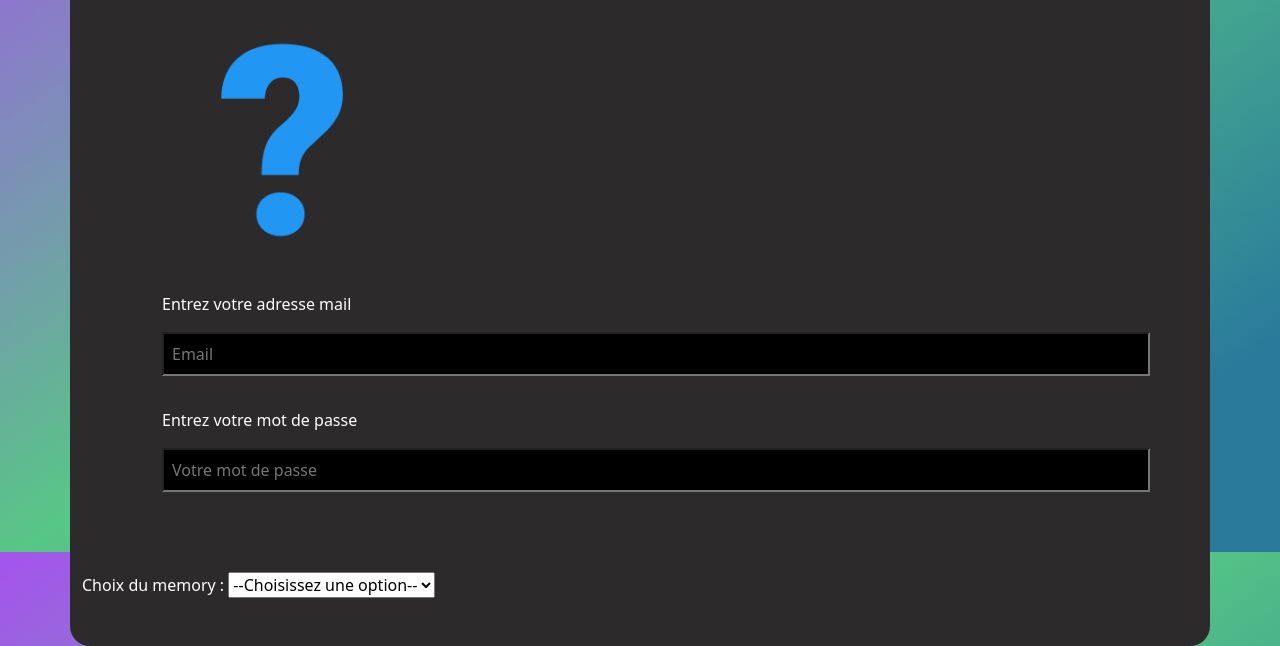
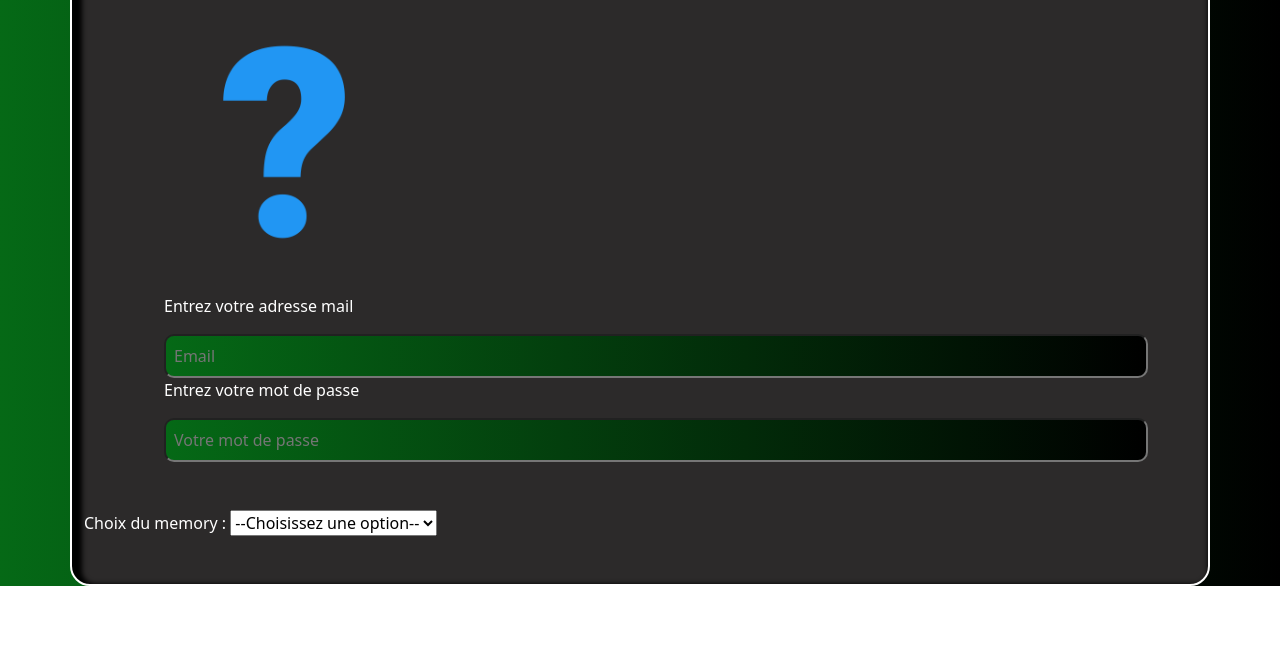
Before and after one commit to AdrienQ18/RD2WWM_Memory, a plain HTML site: page profil.html in a window 1280 px wide. Shown: the part 248-894 px from the top of the page. After the commit the page ends 834 px from the top, so only its background shows below. Drawn offline with nearby package versions, Linux system fonts and the light colour scheme.

Commit message:
maj  html css + js sur memory

```diff
--- a/connection.css
+++ b/connection.css
@@ -1,8 +1,12 @@
 body {
     width: 100%;
     height: 100vh;
-    background: #2A7B9B;
-    background: linear-gradient(325deg, rgba(42, 123, 155, 1) 13%, rgba(87, 199, 133, 1) 52%, rgba(165, 83, 237, 1) 100%);
+    background: #056916;
+    background: linear-gradient(90deg, rgba(5, 105, 22, 1) 0%, rgba(0, 0, 0, 1) 100%);
+}
+
+.container-xxl {
+    color: white;
 }
 
 .container-lg {
@@ -12,12 +16,9 @@ body {
     flex-direction: column;
     gap: 1rem;
     background-color: rgb(44, 42, 42);
-    color: white;
     border-radius: 20px;
-}
-
-h1 {
-    color: white;
+    border: 2px solid white;
+    box-shadow: inset 5px 5px 5px 5px black;
 }
 
 .input {
@@ -28,10 +29,12 @@ h1 {
 }
 
 .entree {
-    background-color: black;
-    color: white;
+    background: #056916;
+    background: linear-gradient(90deg, rgba(5, 105, 22, 1) 0%, rgba(0, 0, 0, 1) 100%);
     padding: 0.5rem;
-    margin-bottom: 1rem;
+    border-radius: 10px;
+    margin-bottom: 2rem;
+
 }
 
 .boutons {
--- a/css/styles.css
+++ b/css/styles.css
@@ -1,6 +1,10 @@
 body {
-    background: #2A7B9B;
-    background: linear-gradient(325deg, rgba(42, 123, 155, 1) 13%, rgba(87, 199, 133, 1) 52%, rgba(165, 83, 237, 1) 100%);
+    background: #056916;
+    background: linear-gradient(90deg, rgba(5, 105, 22, 1) 0%, rgba(0, 0, 0, 1) 100%);
+}
+
+.container-xxl {
+    color: white;
 }
 
 .container-lg {
@@ -12,15 +16,14 @@ body {
     justify-content: center;
     gap: 1rem;
     background-color: rgb(44, 42, 42);
-    color: white;
     border-radius: 20px;
     padding-inline: 5rem;
     align-items: center;
-}
-h1 {
-    color: white;
+    border: 2px solid white;
+    box-shadow: inset 5px 5px 5px 5px black;
 }
 
-.img-fluid{
+
+.img-fluid {
     width: 60rem;
 }
--- a/formulaire.css
+++ b/formulaire.css
@@ -1,8 +1,12 @@
 body {
     width: 100%;
     height: 100vh;
-    background: #2A7B9B;
-    background: linear-gradient(325deg, rgba(42, 123, 155, 1) 13%, rgba(87, 199, 133, 1) 52%, rgba(165, 83, 237, 1) 100%);
+    background: #056916;
+    background: linear-gradient(90deg, rgba(5, 105, 22, 1) 0%, rgba(0, 0, 0, 1) 100%);
+}
+
+.container-xxl {
+    color: white;
 }
 
 .container-lg {
@@ -12,7 +16,9 @@ body {
     flex-direction: column;
     background-color: rgb(44, 42, 42);
     border-radius: 20px;
-    color: white;
+    border: 2px solid white;
+    box-shadow: inset 5px 5px 5px 5px black;
+    margin-block: 3rem;
 }
 
 .container-xxl {
@@ -23,7 +29,6 @@ body {
     gap: 3rem;
     display: flex;
     flex-direction: column;
-    color: white;
     padding: 2rem;
 }
 
@@ -47,9 +52,10 @@ h2 {
 }
 
 .entree {
-    background-color: black;
-    color: white;
+    background: #056916;
+    background: linear-gradient(90deg, rgba(5, 105, 22, 1) 0%, rgba(0, 0, 0, 1) 100%);
     padding: 0.5rem;
+    border-radius: 10px;
 }
 
 .boutons {
--- a/memory.css
+++ b/memory.css
@@ -1,8 +1,13 @@
-body{
-    background: #2A7B9B;
-    background: linear-gradient(325deg, rgba(42, 123, 155, 1) 13%, rgba(87, 199, 133, 1) 52%, rgba(165, 83, 237, 1) 100%);
+body {
+    background: #056916;
+    background: linear-gradient(90deg, rgba(5, 105, 22, 1) 0%, rgba(0, 0, 0, 1) 100%);
 }
-.container-lg{
+
+.container-xxl {
+    color: white;
+}
+
+.container-lg {
     max-width: 500px;
     margin-block: 3rem;
     padding-block: 3rem;
@@ -10,39 +15,54 @@ body{
     flex-direction: column;
     gap: 2rem;
     background-color: rgb(44, 42, 42);
-    color: white;
     border-radius: 20px;
+    border: 2px solid white;
+    box-shadow: inset 5px 5px 5px 5px black;
 }
 
-.selection{
-    color: white;
+.selection {
     display: flex;
     flex-direction: column;
     width: 25vw;
+    margin-left: 4rem;
+    margin-bottom: 3rem;
 }
-h2, p{
+
+h2,
+p {
     text-align: center;
 }
-.flex-container{
+
+.flex-container {
     display: flex;
     flex-wrap: wrap;
     gap: 10px;
     justify-content: center;
 }
-.cellule{
+
+.cellule {
     height: 135px;
     width: 135px;
     background-image: url("images/backSide.png");
     background-repeat: no-repeat;
     display: block;
-    /* margin: 10px; */
     text-align: center;
     border-radius: 10px;
     box-shadow: 5px 5px 5px black;
     cursor: pointer;
-    transition : transform 200ms ease-in-out;
-    transition: background-image 200ms ease-out;
+    transition: all 0.2s ease-out;
 }
-.cellule:hover{
+
+.cellule:hover {
     transform: scale(1.1);
 }
+
+.set{
+    background: #056916;
+    background: linear-gradient(90deg, rgba(5, 105, 22, 1) 0%, rgba(0, 0, 0, 1) 100%);
+    border-radius: 10px;
+    padding-block: 3rem;
+    border: 2px solid white;
+    margin-inline: 2rem;
+    box-shadow: 5px 5px 5px 5px black;
+}
--- a/profil.css
+++ b/profil.css
@@ -1,8 +1,13 @@
 body {
     width: 100%;
     height: 100vh;
-    background: #2A7B9B;
-    background: linear-gradient(325deg, rgba(42, 123, 155, 1) 13%, rgba(87, 199, 133, 1) 52%, rgba(165, 83, 237, 1) 100%);
+    background: #056916;
+    background: linear-gradient(90deg, rgba(5, 105, 22, 1) 0%, rgba(0, 0, 0, 1) 100%);
+}
+
+
+.container-xxl {
+    color: white;
 }
 
 .container-lg {
@@ -14,41 +19,44 @@ body {
     justify-content: center;
     gap: 2rem;
     background-color: rgb(44, 42, 42);
-    color: white;
     border-radius: 20px;
     padding-inline: 5rem;
+    border: 2px solid white;
+    box-shadow: inset 5px 5px 5px 5px black;
 }
 
-h1 {
-    color: white;
-}
-.formulaire{
+
+.formulaire {
     gap: 3rem;
     display: flex;
     flex-direction: column;
-    color: white;
     padding: 2rem;
 }
-.input{
+
+.input {
     display: flex;
     flex-direction: column;
     gap: 1rem;
     margin-inline: 3rem;
 }
-.entree{
-    background-color: black;
-    color: white;
+
+.entree {
+    background: #056916;
+    background: linear-gradient(90deg, rgba(5, 105, 22, 1) 0%, rgba(0, 0, 0, 1) 100%);
     padding: 0.5rem;
-    margin-bottom: 2rem;
+    border-radius: 10px;
 }
-.boutons{
+
+.boutons {
     display: flex;
     justify-content: center;
 }
-h2{
+
+h2 {
     text-align: center;
 }
-.interogation{
+
+.interogation {
     width: 15rem;
     margin-left: 5rem;
 }
```
Also changed, not shown: formulaire.html (+1 -0 lines), index.html (+3 -3 lines), memory.html (+8 -5 lines), memory.js (+30 -36 lines).
